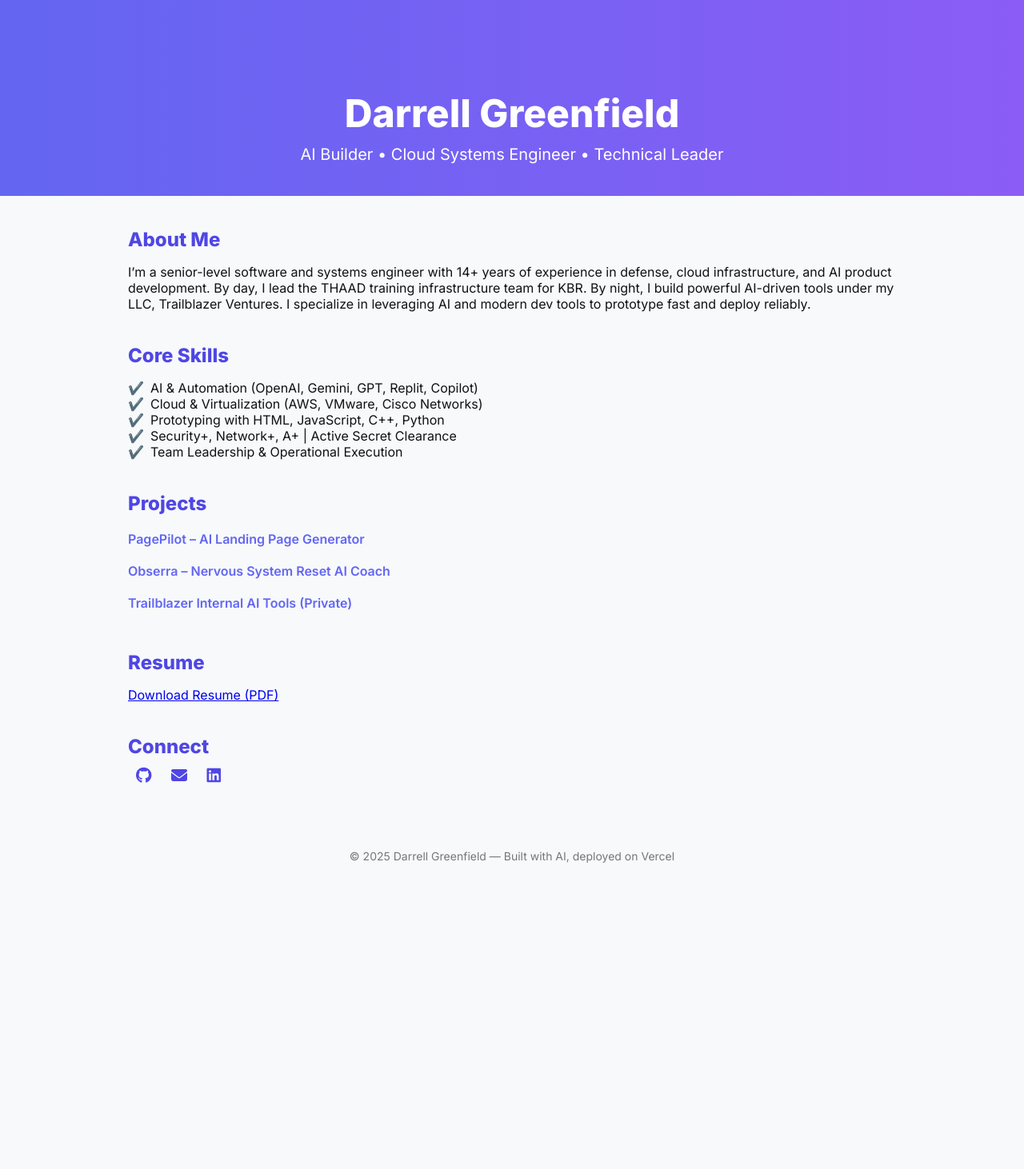
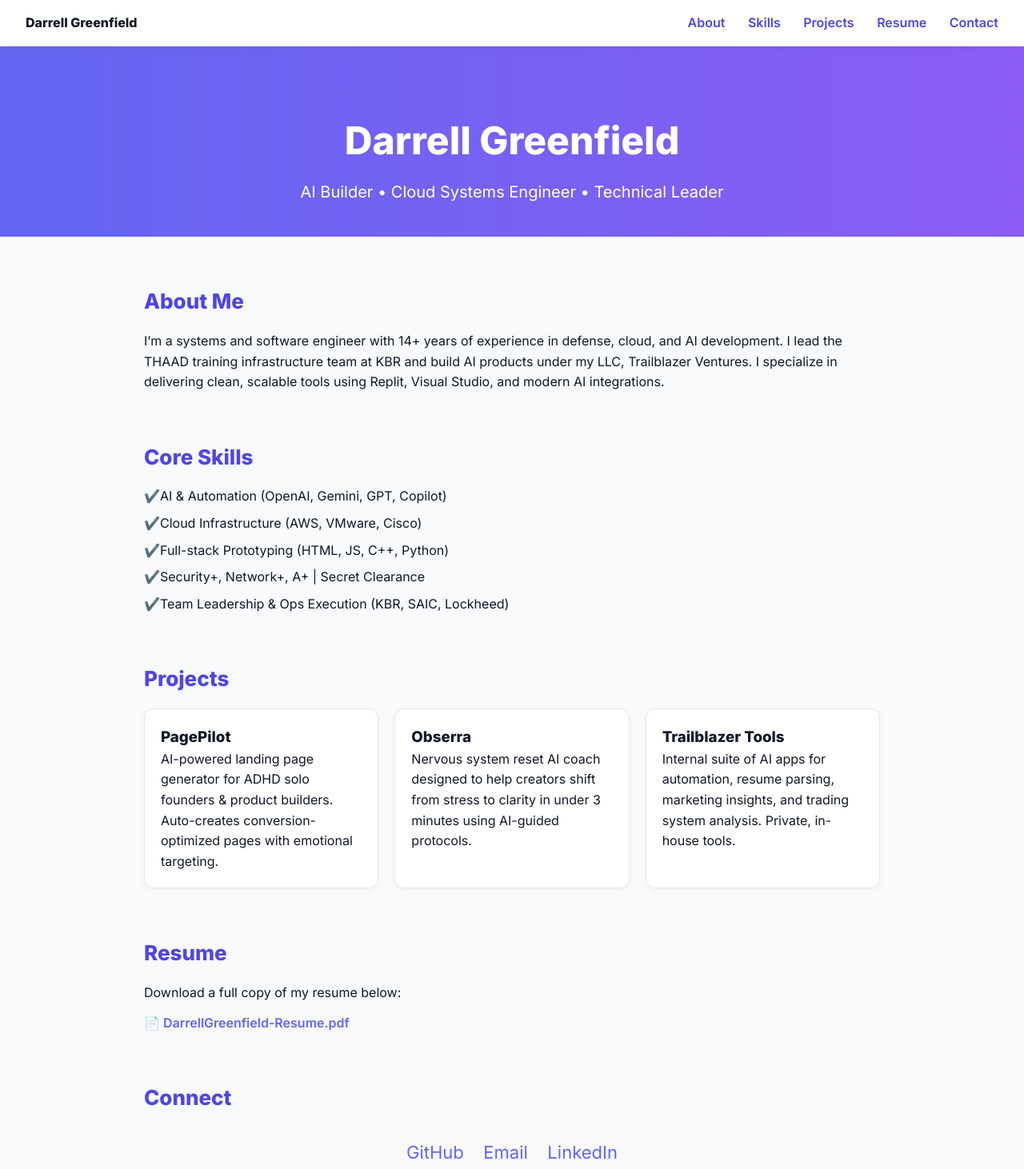
Before and after one commit to ccruxx/darrellgreenfield-site, a plain HTML site: page public/index.html in a window 1280 px wide. Shown: the top 1462 px of the page at 80% size. Before the commit the page ends 1119 px from the top, so only its background shows below. Drawn offline with Linux system fonts and the light colour scheme.

Commit message:
update portfolio layout 1

```diff
--- a/public/index.html
+++ b/public/index.html
@@ -4,120 +4,224 @@
   <meta charset="UTF-8" />
   <meta name="viewport" content="width=device-width, initial-scale=1.0" />
   <title>Darrell Greenfield | AI Engineer & Technical Leader</title>
-  <link rel="stylesheet" href="https://cdnjs.cloudflare.com/ajax/libs/font-awesome/6.5.0/css/all.min.css" />
-  <link href="https://fonts.googleapis.com/css2?family=Inter:wght@400;600;800&display=swap" rel="stylesheet">
+  <link href="https://fonts.googleapis.com/css2?family=Inter:wght@400;600;800&display=swap" rel="stylesheet" />
   <style>
+    :root {
+      --primary: #4f46e5;
+      --accent: #6366f1;
+      --bg: #f8fafc;
+      --text: #111827;
+    }
+
+    * {
+      margin: 0;
+      padding: 0;
+      box-sizing: border-box;
+    }
+
     body {
-      margin: 0;
       font-family: 'Inter', sans-serif;
-      background-color: #f7f9fb;
-      color: #111;
+      background-color: var(--bg);
+      color: var(--text);
+      line-height: 1.6;
     }
+
     header {
+      position: sticky;
+      top: 0;
+      background: white;
+      box-shadow: 0 2px 8px rgba(0,0,0,0.05);
+      padding: 1rem 2rem;
+      z-index: 10;
+      display: flex;
+      justify-content: space-between;
+      align-items: center;
+    }
+
+    nav a {
+      margin-left: 1.5rem;
+      color: var(--primary);
+      text-decoration: none;
+      font-weight: 600;
+    }
+
+    .hero {
       text-align: center;
       padding: 80px 20px 40px;
       background: linear-gradient(to right, #6366f1, #8b5cf6);
       color: white;
     }
-    header h1 {
+
+    .hero h1 {
       font-size: 48px;
       margin-bottom: 10px;
     }
-    header p {
+
+    .hero p {
       font-size: 20px;
       margin: 0;
     }
+
     section {
       max-width: 960px;
-      margin: 40px auto;
+      margin: 60px auto;
       padding: 0 20px;
     }
+
     h2 {
-      color: #4f46e5;
-      margin-bottom: 10px;
+      font-size: 26px;
+      color: var(--primary);
+      margin-bottom: 16px;
     }
+
     ul {
       list-style: none;
       padding: 0;
     }
+
+    ul li {
+      margin-bottom: 8px;
+      padding-left: 20px;
+      position: relative;
+    }
+
     ul li::before {
       content: "✔️";
-      margin-right: 8px;
+      position: absolute;
+      left: 0;
       color: #10b981;
     }
-    .projects a {
-      display: inline-block;
-      margin: 10px 0;
+
+    .grid {
+      display: grid;
+      grid-template-columns: repeat(auto-fit, minmax(280px, 1fr));
+      gap: 20px;
+    }
+
+    .card {
+      background: white;
+      border: 1px solid #e5e7eb;
+      border-radius: 12px;
+      padding: 20px;
+      box-shadow: 0 2px 10px rgba(0,0,0,0.04);
+      transition: transform 0.2s ease;
+    }
+
+    .card:hover {
+      transform: translateY(-5px);
+    }
+
+    .social {
+      text-align: center;
+      margin-top: 30px;
+    }
+
+    .social a {
+      margin: 0 10px;
+      font-size: 22px;
       text-decoration: none;
-      color: #6366f1;
-      font-weight: 600;
+      color: var(--accent);
     }
-    .footer {
+
+    footer {
       text-align: center;
       padding: 40px 20px;
       font-size: 14px;
-      color: #777;
+      color: #6b7280;
     }
-    .social-icons a {
-      color: #4f46e5;
-      margin: 0 10px;
-      font-size: 20px;
+
+    a.resume-link {
+      display: inline-block;
+      margin-top: 12px;
+      color: var(--accent);
+      text-decoration: none;
+      font-weight: 600;
+    }
+
+    @media (max-width: 600px) {
+      .hero h1 {
+        font-size: 36px;
+      }
     }
   </style>
 </head>
 <body>
 
 <header>
+  <div><strong>Darrell Greenfield</strong></div>
+  <nav>
+    <a href="#about">About</a>
+    <a href="#skills">Skills</a>
+    <a href="#projects">Projects</a>
+    <a href="#resume">Resume</a>
+    <a href="#contact">Contact</a>
+  </nav>
+</header>
+
+<div class="hero">
   <h1>Darrell Greenfield</h1>
   <p>AI Builder • Cloud Systems Engineer • Technical Leader</p>
-</header>
+</div>
 
-<section>
+<section id="about">
   <h2>About Me</h2>
   <p>
-    I’m a senior-level software and systems engineer with 14+ years of experience in defense, cloud infrastructure, and AI product development.
-    By day, I lead the THAAD training infrastructure team for KBR. By night, I build powerful AI-driven tools under my LLC, Trailblazer Ventures.
-    I specialize in leveraging AI and modern dev tools to prototype fast and deploy reliably.
+    I’m a systems and software engineer with 14+ years of experience in defense, cloud, and AI development. I lead the THAAD training infrastructure team at KBR and build AI products under my LLC, Trailblazer Ventures. I specialize in delivering clean, scalable tools using Replit, Visual Studio, and modern AI integrations.
   </p>
 </section>
 
-<section>
+<section id="skills">
   <h2>Core Skills</h2>
   <ul>
-    <li>AI & Automation (OpenAI, Gemini, GPT, Replit, Copilot)</li>
-    <li>Cloud & Virtualization (AWS, VMware, Cisco Networks)</li>
-    <li>Prototyping with HTML, JavaScript, C++, Python</li>
-    <li>Security+, Network+, A+ | Active Secret Clearance</li>
-    <li>Team Leadership & Operational Execution</li>
+    <li>AI & Automation (OpenAI, Gemini, GPT, Copilot)</li>
+    <li>Cloud Infrastructure (AWS, VMware, Cisco)</li>
+    <li>Full-stack Prototyping (HTML, JS, C++, Python)</li>
+    <li>Security+, Network+, A+ | Secret Clearance</li>
+    <li>Team Leadership & Ops Execution (KBR, SAIC, Lockheed)</li>
   </ul>
 </section>
 
-<section class="projects">
+<section id="projects">
   <h2>Projects</h2>
-  <a href="#">PagePilot – AI Landing Page Generator</a><br />
-  <a href="#">Obserra – Nervous System Reset AI Coach</a><br />
-  <a href="#">Trailblazer Internal AI Tools (Private)</a>
+  <div class="grid">
+    <div class="card">
+      <h3>PagePilot</h3>
+      <p>AI-powered landing page generator for ADHD solo founders & product builders. Auto-creates conversion-optimized pages with emotional targeting.</p>
+    </div>
+    <div class="card">
+      <h3>Obserra</h3>
+      <p>Nervous system reset AI coach designed to help creators shift from stress to clarity in under 3 minutes using AI-guided protocols.</p>
+    </div>
+    <div class="card">
+      <h3>Trailblazer Tools</h3>
+      <p>Internal suite of AI apps for automation, resume parsing, marketing insights, and trading system analysis. Private, in-house tools.</p>
+    </div>
+  </div>
 </section>
 
-<section>
+<section id="resume">
   <h2>Resume</h2>
   <p>
-    <a href="https://github.com/ccruxx/darrellgreenfield-site/raw/master/DarrellGreenfield-Resume.pdf" target="_blank">
-      Download Resume (PDF)
+    Download a full copy of my resume below:
+    <br />
+    <a class="resume-link" href="https://github.com/ccruxx/darrellgreenfield-site/raw/master/DarrellGreenfield-Resume.pdf" target="_blank">
+      📄 DarrellGreenfield-Resume.pdf
     </a>
   </p>
 </section>
 
-<section class="social-icons">
+<section id="contact">
   <h2>Connect</h2>
-  <a href="https://github.com/ccruxx" target="_blank"><i class="fab fa-github"></i></a>
-  <a href="mailto:you@example.com"><i class="fas fa-envelope"></i></a>
-  <a href="https://www.linkedin.com/in/YOUR-LINKEDIN" target="_blank"><i class="fab fa-linkedin"></i></a>
+  <div class="social">
+    <a href="https://github.com/ccruxx" target="_blank" aria-label="GitHub">GitHub</a>
+    <a href="mailto:darrell.a.greenfield.jr@gmail.com" aria-label="Email">Email</a>
+    <a href="https://www.linkedin.com/in/darrell-greenfield-b1682519/" target="_blank" aria-label="LinkedIn">LinkedIn</a>
+  </div>
 </section>
 
-<div class="footer">
-  © 2025 Darrell Greenfield — Built with AI, deployed on Vercel
-</div>
+<footer>
+  © 2025 Darrell Greenfield &nbsp;·&nbsp; Powered by AI &nbsp;·&nbsp; Deployed on Vercel
+</footer>
 
 </body>
 </html>
```
